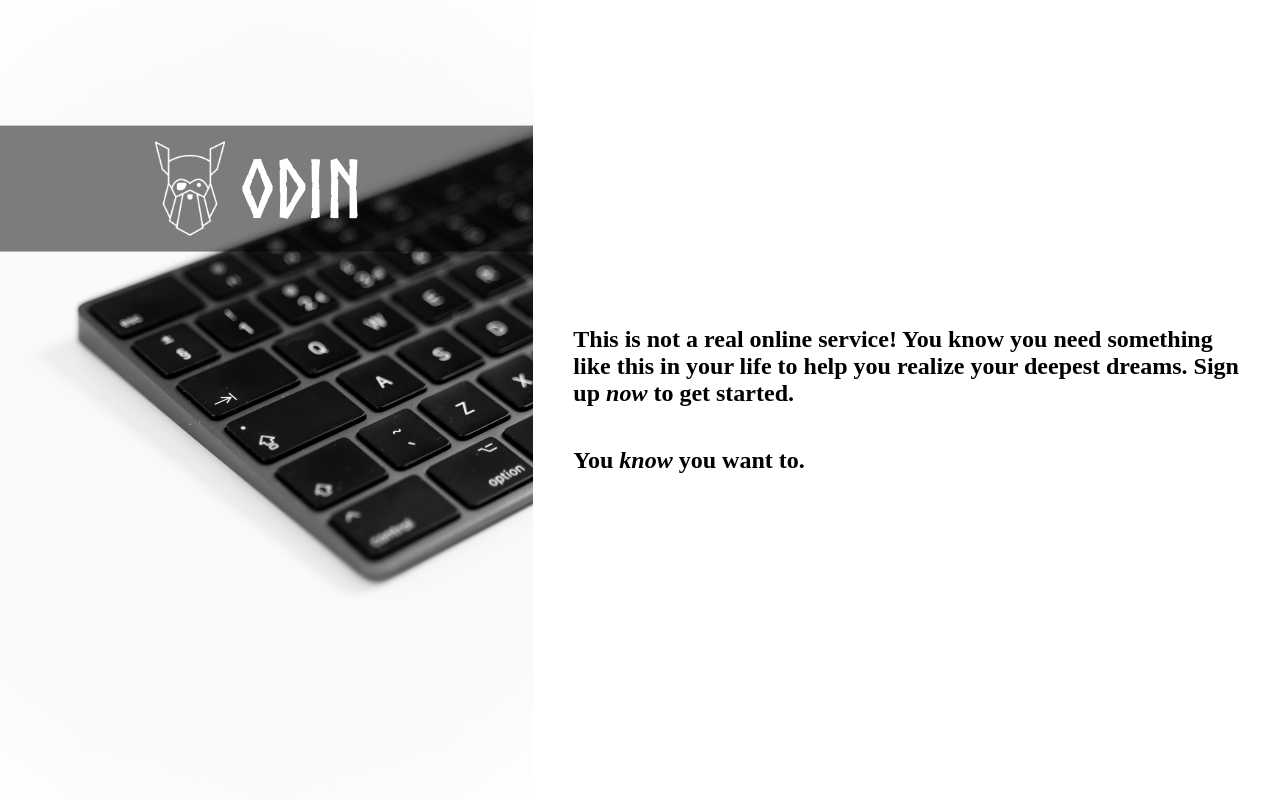
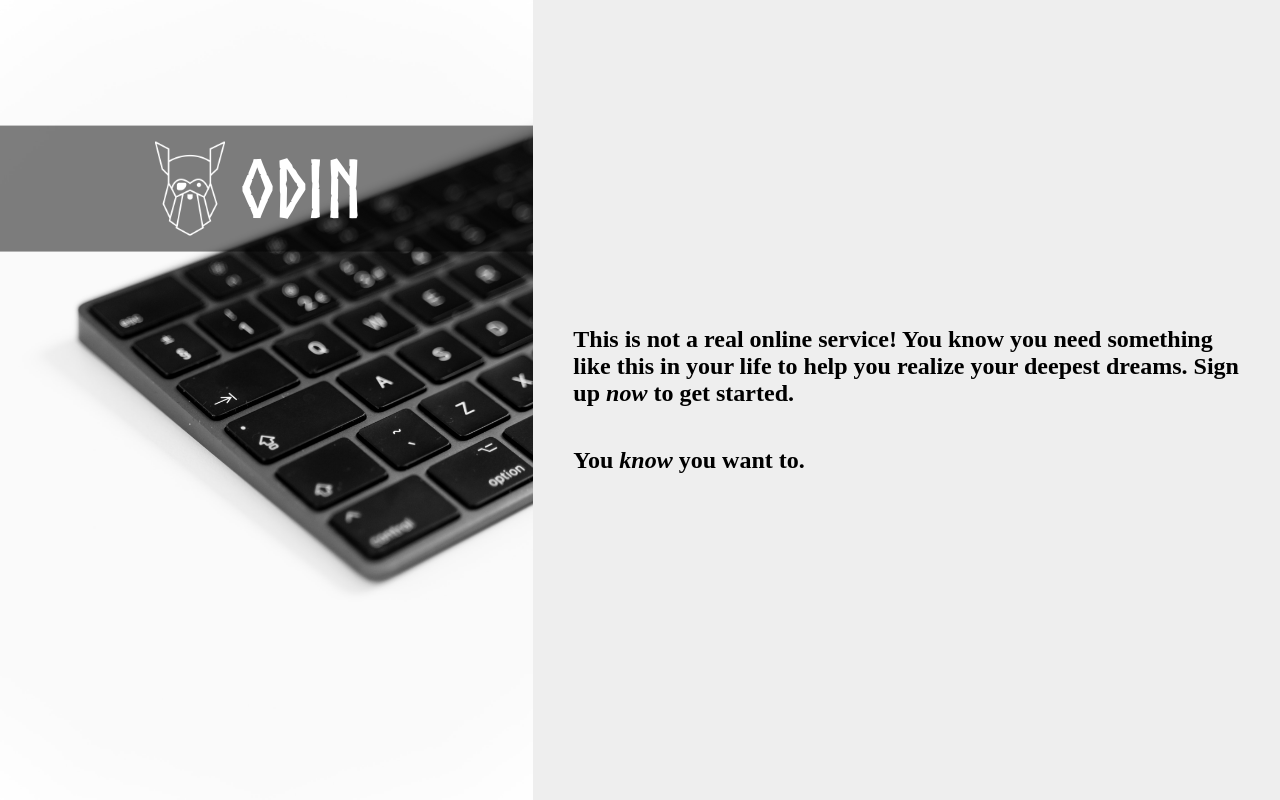
Before and after one commit to kmalcaba/odin-projects, a React (Create React App) app in the folder sign-up-form/: page / in a window 1280 px wide. Built offline with nearby package versions, Linux system fonts and the light colour scheme.

Commit message:
Add background colors to theme

```diff
--- a/sign-up-form/src/App.js
+++ b/sign-up-form/src/App.js
@@ -7,6 +7,8 @@ import SignUpContainer from "./components/SignUpContainer";
 const theme = {
   colors: {
     title: "#fff",
+    body: "#eee",
+    form: "#fff",
   },
 };
 
--- a/sign-up-form/src/components/styled/Global.js
+++ b/sign-up-form/src/components/styled/Global.js
@@ -12,4 +12,8 @@ export const GlobalStyles = createGlobalStyle`
     margin: 0;
     padding: 0;
   }
+
+  body {
+    background-color: ${({ theme }) => theme.colors.body};
+  }
 `;
--- a/sign-up-form/src/components/styled/SignUpContainer.styled.js
+++ b/sign-up-form/src/components/styled/SignUpContainer.styled.js
@@ -1,11 +1,15 @@
 import styled from "styled-components";
 
 export const StyledContainer = styled.div`
-  padding: 40px;
   display: flex;
   flex-direction: column;
   justify-content: center;
   align-items: center;
+
+  & > p,
+  & > form {
+    padding: 0 40px;
+  }
 `;
 
 export const Paragraph = styled.p`
```
